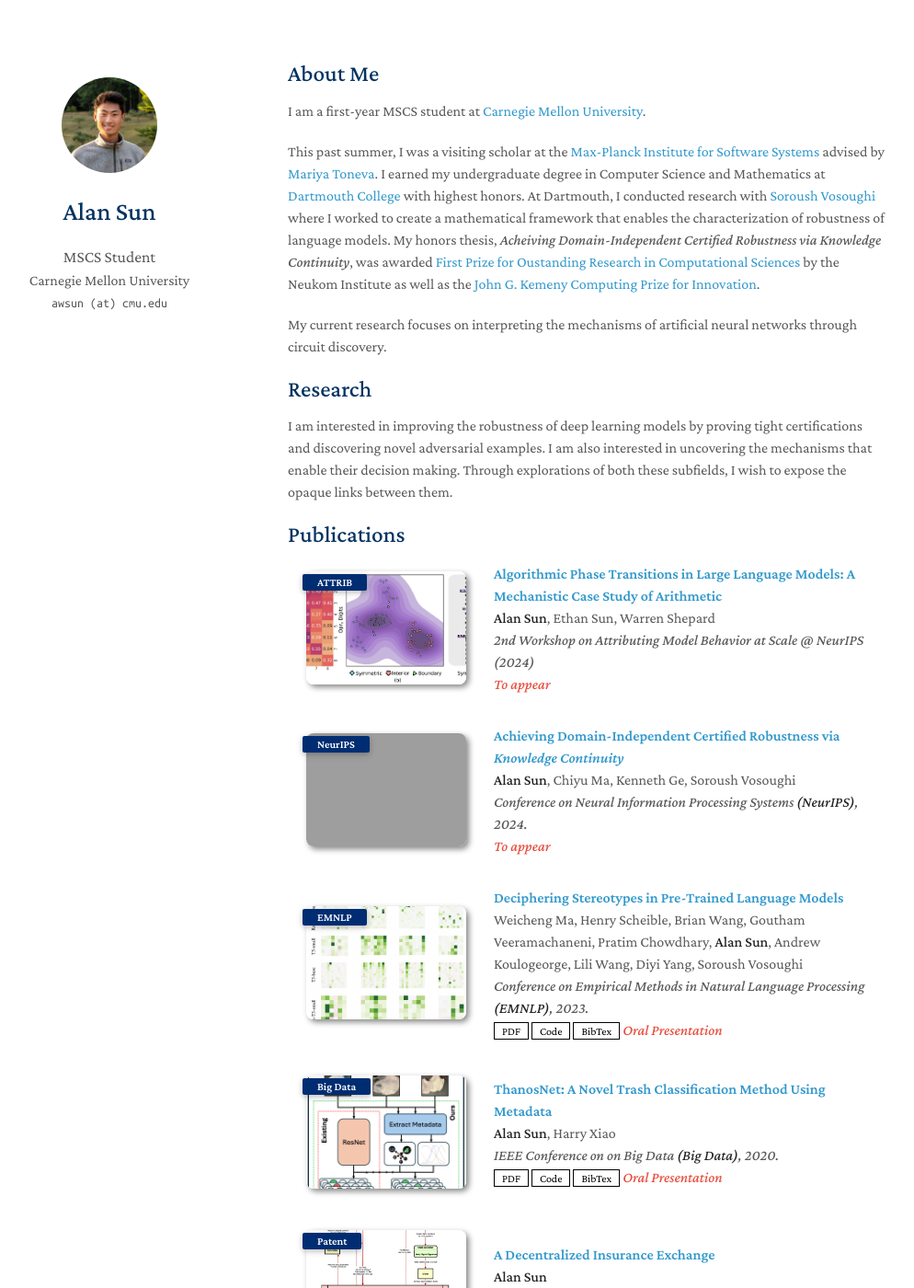
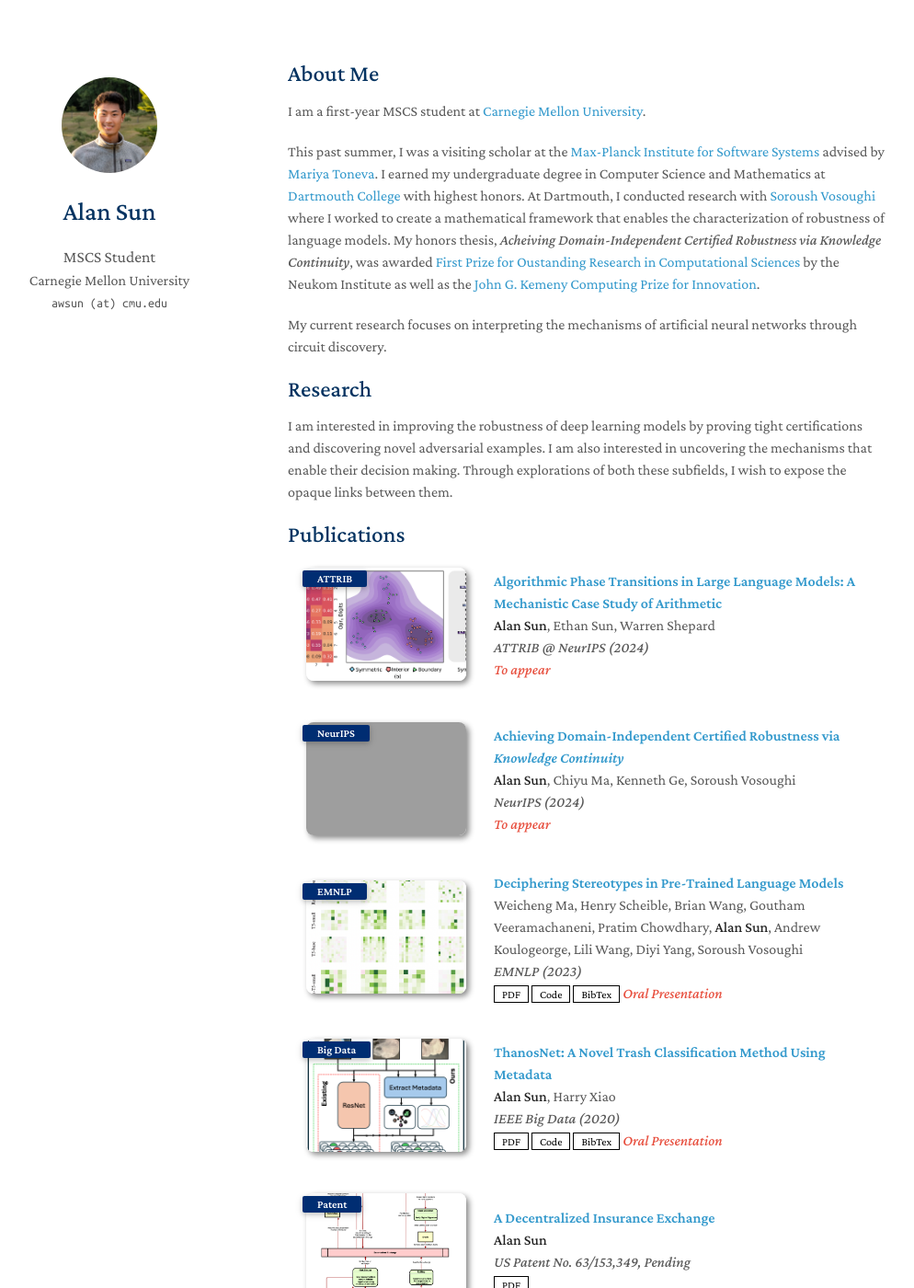
Before and after one commit to ethansun888/ethansun888.github.io, a Jekyll site: the page built from index.md, in a window 1280 px wide and 1400 px high. Shown: the whole window at 92% size, without its empty margins (157-1151 px from the left). Built offline with Jekyll 4.4.1, drawn with Linux system fonts in a browser that asks for light colours; nearby versions of some CDN libraries; a style sheet for code colours, icons or effects is not loaded; our own code applies the rules of GitHub Pages for plain Markdown files; grey boxes are pictures that could not be loaded.

Commit message:
updated publication information

```diff
--- a/_data/publications.yml
+++ b/_data/publications.yml
@@ -2,21 +2,21 @@ main:
   - title: "Algorithmic Phase Transitions in Large Language Models: A Mechanistic Case Study of Arithmetic"
     authors: <strong>Alan Sun</strong>, Ethan Sun, Warren Shepard
     conference_short: ATTRIB
-    conference: 2nd Workshop on Attributing Model Behavior at Scale @ NeurIPS (2024)
+    conference: ATTRIB @ NeurIPS (2024)
     notes: To appear
     image: ./assets/img/panels-cover.png
 
   - title: Achieving Domain-Independent Certified Robustness via <i>Knowledge Continuity</i>
     authors: <strong>Alan Sun</strong>, Chiyu Ma, Kenneth Ge, Soroush Vosoughi
     conference_short: NeurIPS
-    conference: Conference on Neural Information Processing Systems <strong>(NeurIPS)</strong>, 2024.
+    conference: NeurIPS (2024)
     notes: To appear
     image: ./assets/img/kc.png
 
   - title: "Deciphering Stereotypes in Pre-Trained Language Models"
     authors: Weicheng Ma, Henry Scheible, Brian Wang, Goutham Veeramachaneni, Pratim Chowdhary, <strong>Alan Sun</strong>, Andrew Koulogeorge, Lili Wang, Diyi Yang, Soroush Vosoughi
     conference_short: EMNLP
-    conference: Conference on Empirical Methods in Natural Language Processing <strong>(EMNLP)</strong>, 2023.
+    conference: EMNLP (2023)
     pdf: https://aclanthology.org/2023.emnlp-main.697.pdf
     code: https://github.com/henryscheible/plmbias/tree/main
     bibtex: https://scholar.googleusercontent.com/scholar.bib?q=info:3igwY-u4ZuMJ:scholar.google.com/&output=citation&scisdr=ClHvMPw5EJ33sMbCUV0:AFWwaeYAAAAAZnXESV12PlJzHw_PnuaBHjf28MA&scisig=AFWwaeYAAAAAZnXESeUpGS-QZddGPT1FyMW8TBQ&scisf=4&ct=citation&cd=-1&hl=en
@@ -26,7 +26,7 @@ main:
   - title: "ThanosNet: A Novel Trash Classification Method Using Metadata"
     authors: <strong>Alan Sun</strong>, Harry Xiao
     conference_short: Big Data
-    conference: IEEE Conference on on Big Data <strong>(Big Data)</strong>, 2020.
+    conference: IEEE Big Data (2020)
     pdf: https://ieeexplore.ieee.org/abstract/document/9378287
     code: https://github.com/alansun17904/smart-trash
     bibtex: https://scholar.googleusercontent.com/scholar.bib?q=info:tncYSAcZhpYJ:scholar.google.com/&output=citation&scisdr=ClHvMPw5EJ33sMbDByw:AFWwaeYAAAAAZnXFHyxkYuWOJdzY4iBix1ilvzI&scisig=AFWwaeYAAAAAZnXFH_K-aobaggi_OMWxkzEBkJs&scisf=4&ct=citation&cd=-1&hl=en
```
